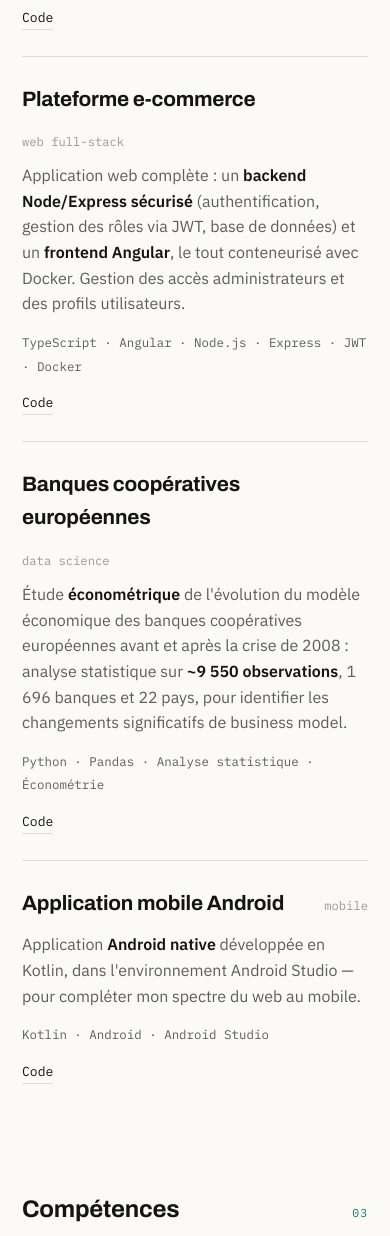
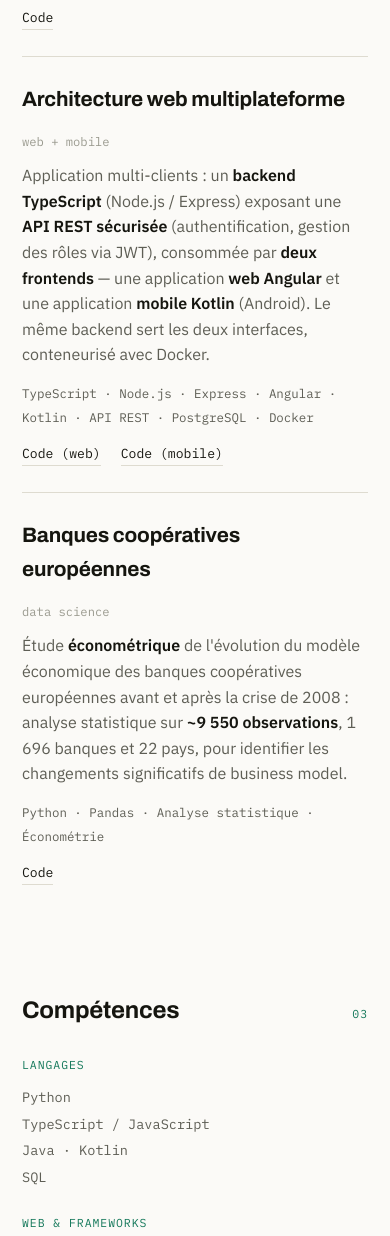
Before and after one commit to ahmed2025-Web/ahmed2025-Web.github.io, a plain HTML site: page index.html in a window 390 px wide. Shown: the part 2340-3576 px from the top of the page. Drawn offline with Linux system fonts and the light colour scheme.

Commit message:
Corrige le projet multiplateforme (web + mobile), fusionne l'app Kotlin

```diff
--- a/index.html
+++ b/index.html
@@ -163,13 +163,14 @@
 
     <div class="entry">
       <div class="entry-head">
-        <h3>Plateforme e-commerce</h3>
-        <span class="meta">web full-stack</span>
+        <h3>Architecture web multiplateforme</h3>
+        <span class="meta">web + mobile</span>
       </div>
-      <p>Application web complète : un <b>backend Node/Express sécurisé</b> (authentification, gestion des rôles via JWT, base de données) et un <b>frontend Angular</b>, le tout conteneurisé avec Docker. Gestion des accès administrateurs et des profils utilisateurs.</p>
-      <div class="stack">TypeScript · Angular · Node.js · Express · JWT · Docker</div>
+      <p>Application multi-clients : un <b>backend TypeScript</b> (Node.js / Express) exposant une <b>API REST sécurisée</b> (authentification, gestion des rôles via JWT), consommée par <b>deux frontends</b> — une application <b>web Angular</b> et une application <b>mobile Kotlin</b> (Android). Le même backend sert les deux interfaces, conteneurisé avec Docker.</p>
+      <div class="stack">TypeScript · Node.js · Express · Angular · Kotlin · API REST · PostgreSQL · Docker</div>
       <div class="links">
-        <a href="https://github.com/ahmed2025-Web/projet-awi" target="_blank" rel="noopener">Code</a>
+        <a href="https://github.com/ahmed2025-Web/projet-awi" target="_blank" rel="noopener">Code (web)</a>
+        <a href="https://github.com/ahmed2025-Web/Projet_Dev_Mobile" target="_blank" rel="noopener">Code (mobile)</a>
       </div>
     </div>
 
@@ -185,17 +186,6 @@
       </div>
     </div>
 
-    <div class="entry">
-      <div class="entry-head">
-        <h3>Application mobile Android</h3>
-        <span class="meta">mobile</span>
-      </div>
-      <p>Application <b>Android native</b> développée en Kotlin, dans l'environnement Android Studio — pour compléter mon spectre du web au mobile.</p>
-      <div class="stack">Kotlin · Android · Android Studio</div>
-      <div class="links">
-        <a href="https://github.com/ahmed2025-Web/Projet_Dev_Mobile" target="_blank" rel="noopener">Code</a>
-      </div>
-    </div>
 
   </section>
 
```
